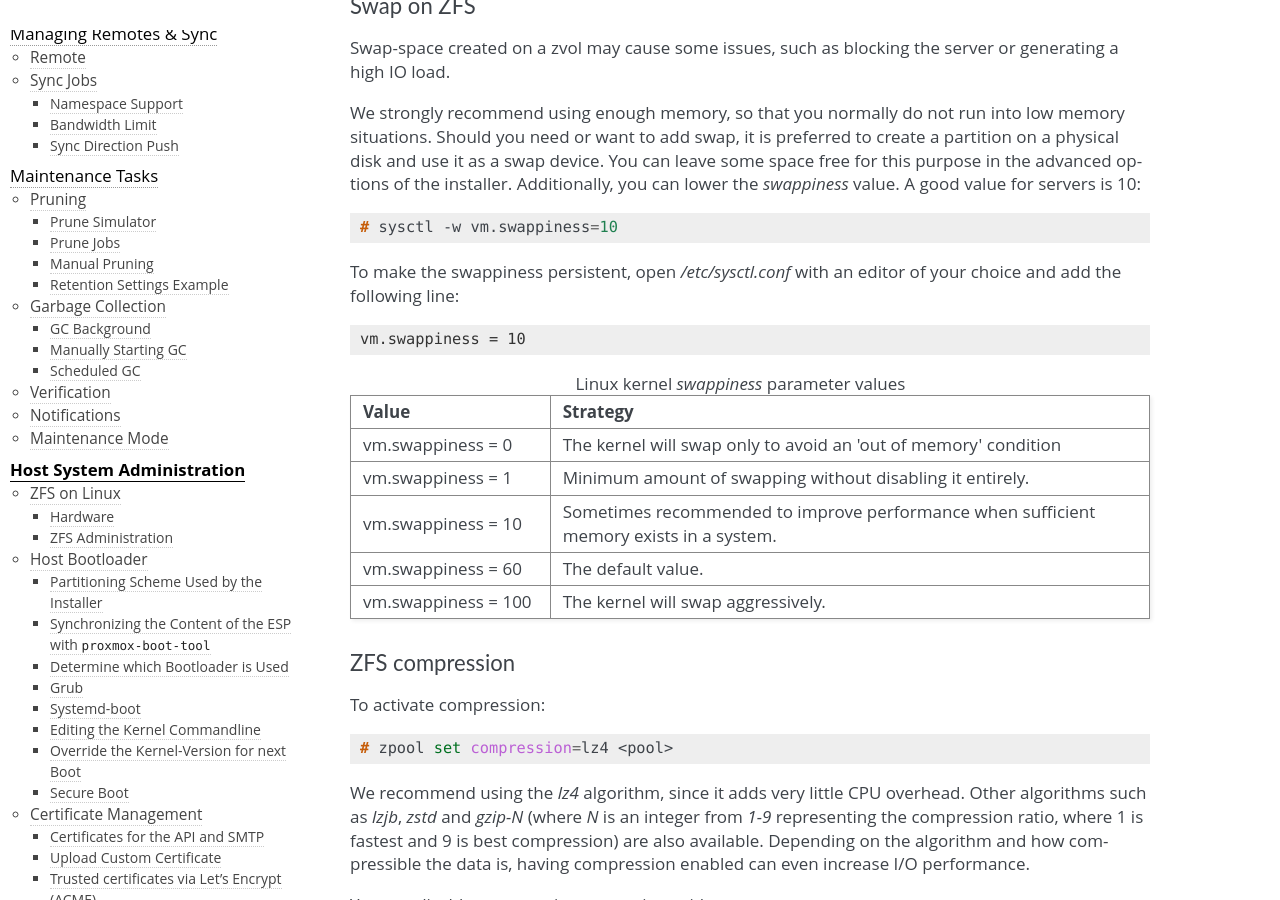
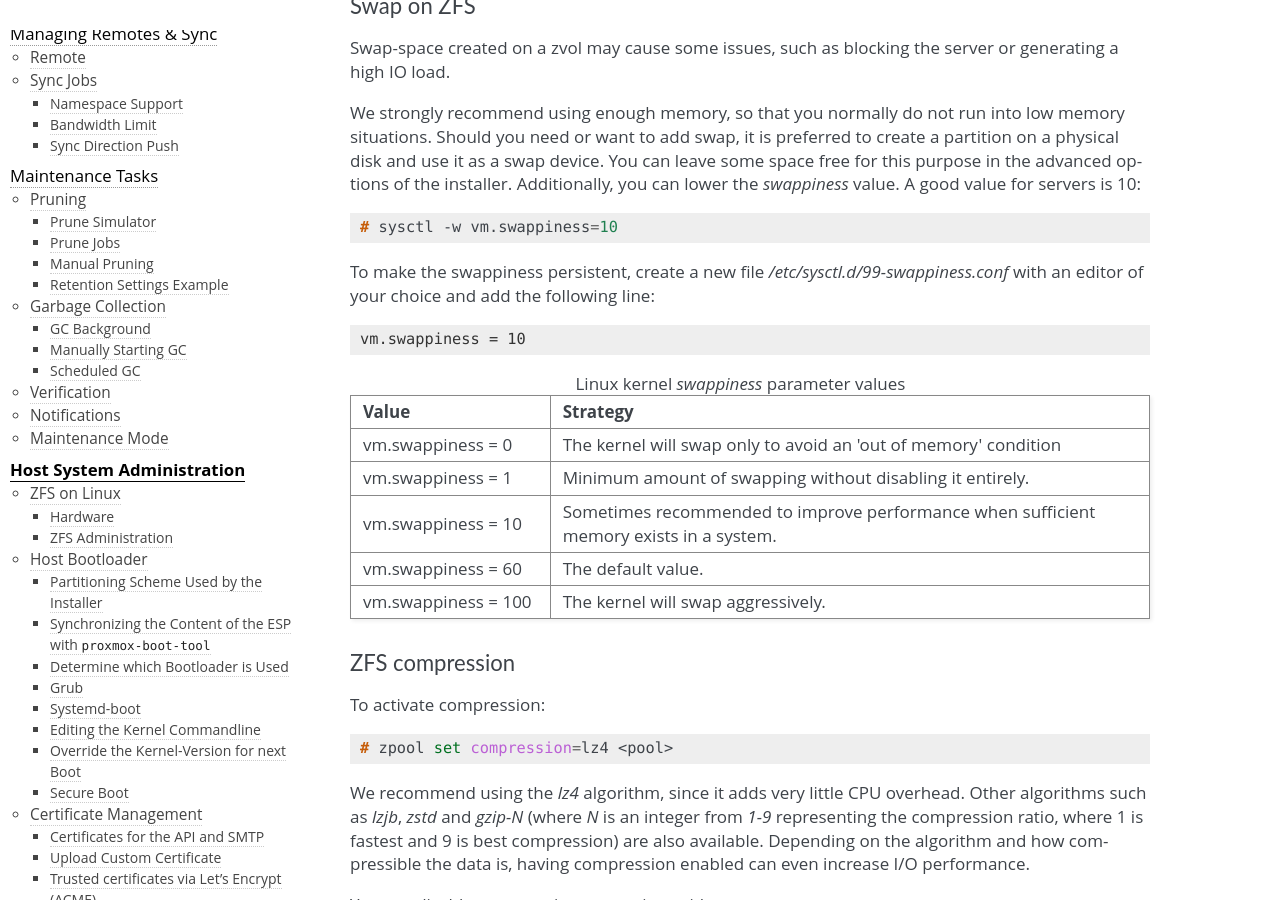
Before and after one commit to rikka-chunibyo/PBS-X, a Sphinx documentation site: the page built from docs/sysadmin.rst, in a window 1280 px wide and 900 px high, scrolled down 5266 px. Built offline with Sphinx 7.4.7, drawn with Linux system fonts in a browser that asks for light colours.

Commit message:
docs: update zfs swap docs to be in line with debian trixie changes.
Debian trixie does no longer read /etc/sysctl.conf [1]

[1] https://www.debian.org/releases/trixie/release-notes/issues.html#etc-sysctl-conf-is-no-longer-honored

Signed-off-by: Manuel Federanko <m.federanko@proxmox.com>
Reviewed-by: Lukas Wagner <l.wagner@proxmox.com>
Suggested-by: Lukas Wagner <l.wagner@proxmox.com>
Acked-by: Christian Ebner <c.ebner@proxmox.com>
Link: https://lore.proxmox.com/all/20260126110114.103151-2-m.federanko@proxmox.com

```diff
--- a/docs/local-zfs.rst
+++ b/docs/local-zfs.rst
@@ -283,8 +283,9 @@ A good value for servers is 10:
 
   # sysctl -w vm.swappiness=10
 
-To make the swappiness persistent, open `/etc/sysctl.conf` with
-an editor of your choice and add the following line:
+To make the swappiness persistent, create a new file
+`/etc/sysctl.d/99-swappiness.conf` with an editor of your choice and add the
+following line:
 
 .. code-block:: console
 
```
